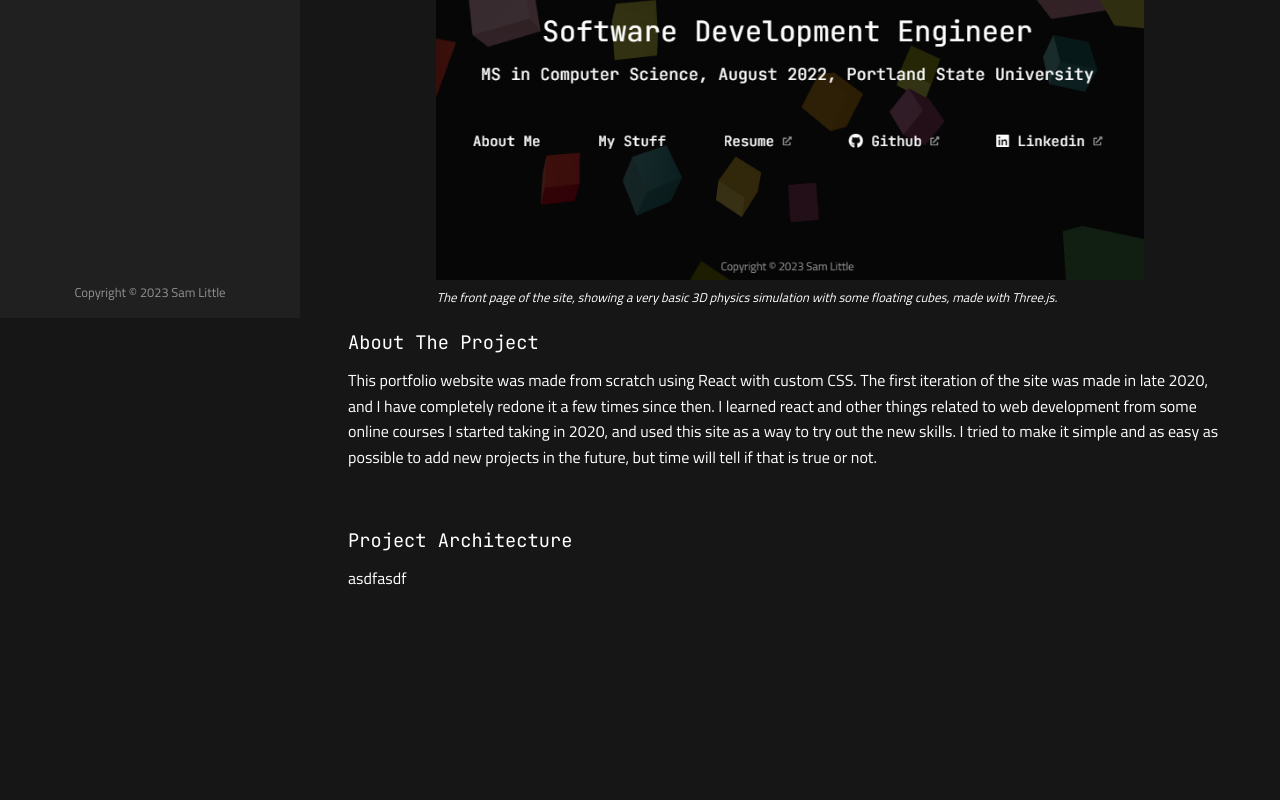
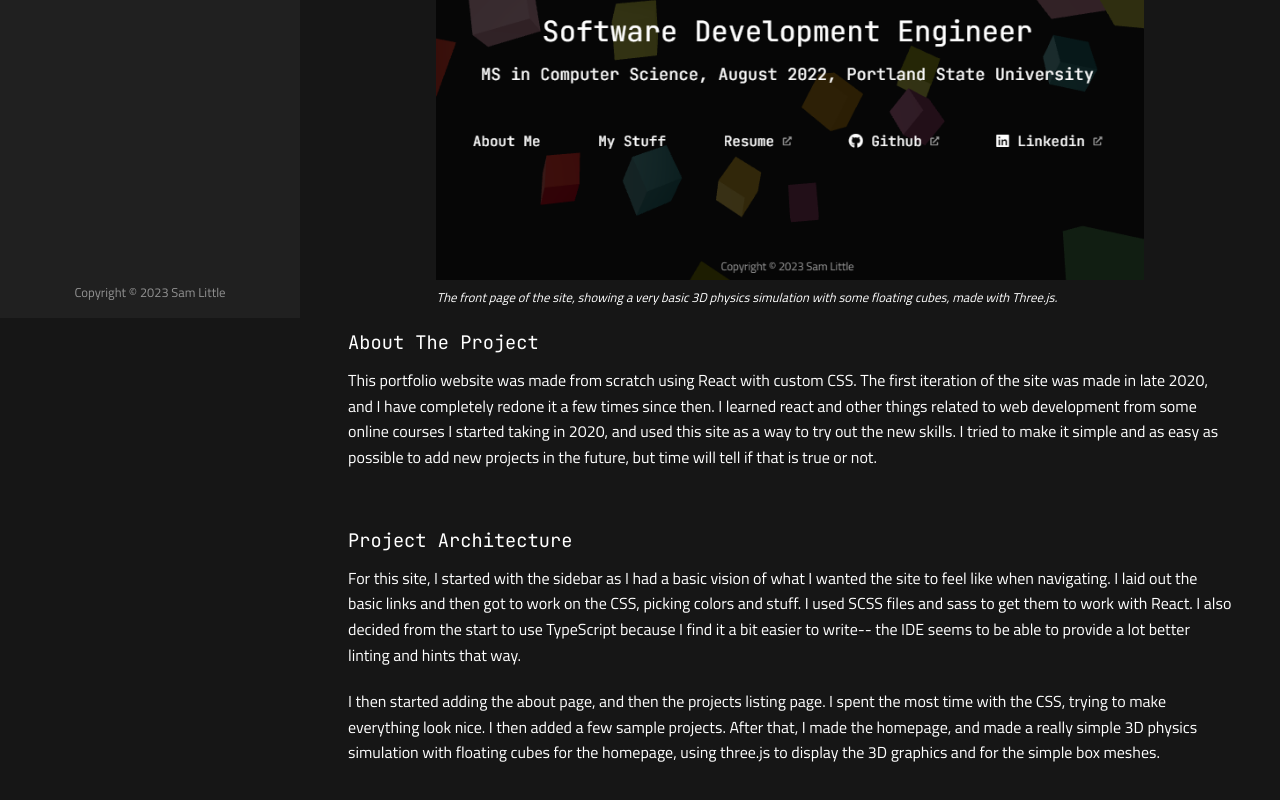
Before and after one commit to kagutaba256/personal, a React (Create React App) app: page /projects/portfolio-site in a window 1280 px wide. Shown: the part 482-1282 px from the top of the page. Before the commit the page ends 1152 px from the top, so only its background shows below. Built offline with nearby package versions, Linux system fonts and the light colour scheme.

Commit message:
adding paragraph to personal site page thing

```diff
--- a/src/components/pages/projects/PortfolioSite.tsx
+++ b/src/components/pages/projects/PortfolioSite.tsx
@@ -61,7 +61,17 @@ function PortfolioSite() {
 
                     <h3 id='architecture'>Project Architecture</h3>
                     <p>
-                        asdfasdf
+                        For this site, I started with the sidebar as I had a basic vision of what I wanted the site
+                        to feel like when navigating. I laid out the basic links and then got to work on the CSS, picking
+                        colors and stuff. I used SCSS files and sass to get them to work with React. I also decided from
+                        the start to use TypeScript because I find it a bit easier to write-- the IDE seems to be able to provide
+                        a lot better linting and hints that way.
+                    </p>
+                    <p>
+                        I then started adding the about page, and then the projects listing page. I spent the most time with the CSS,
+                        trying to make everything look nice. I then added a few sample projects. After that, I made the homepage, and
+                        made a really simple 3D physics simulation with floating cubes for the homepage, using three.js to display
+                        the 3D graphics and for the simple box meshes.
                     </p>
                     <br />
 
```
